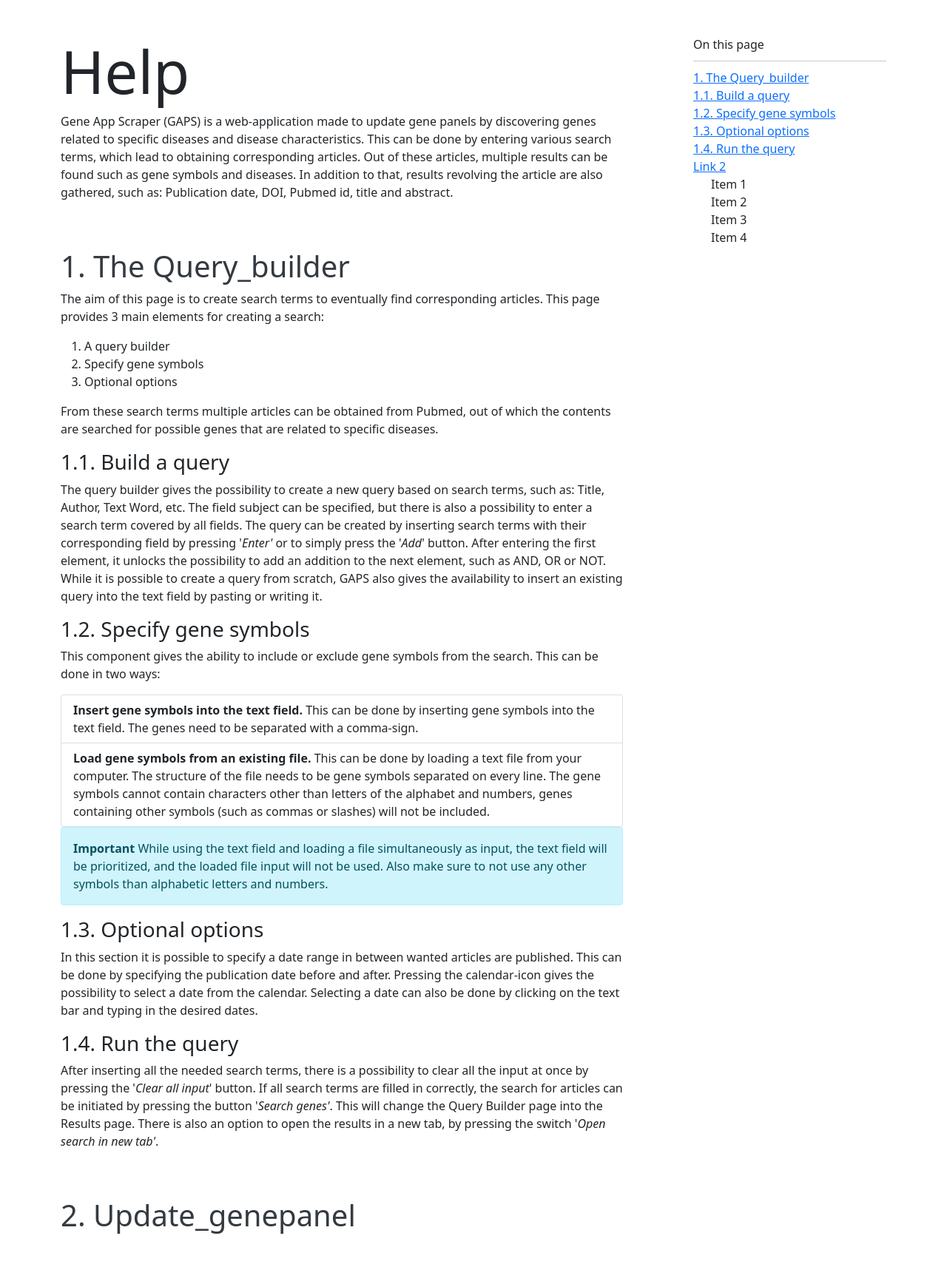
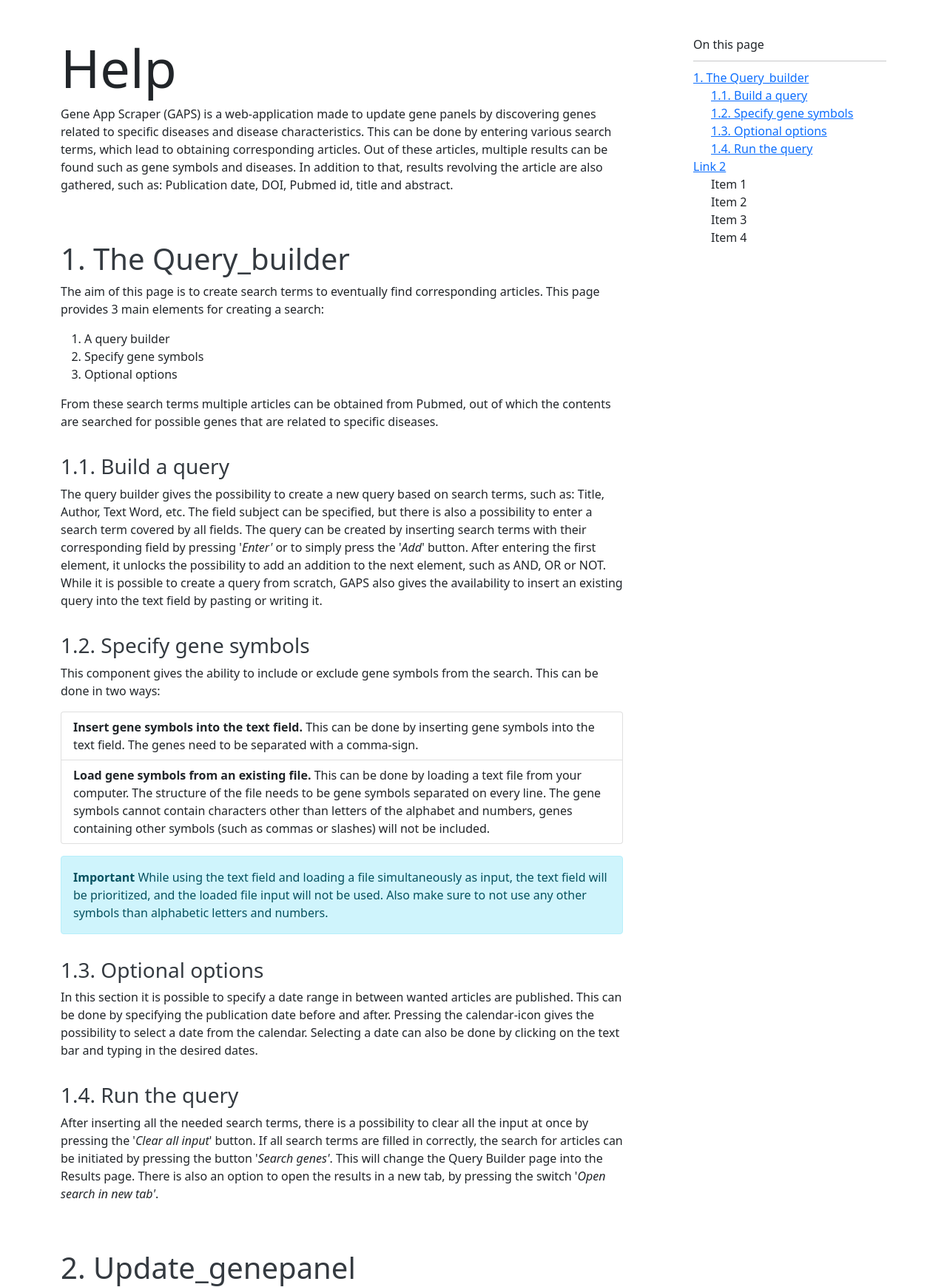
Before and after one commit to MaxNollet/j2_blk4_eindopdracht_flask, a Flask app: page /help in a window 1280 px wide. Shown: the part 62-1802 px from the top of the page at 74% size. Before the commit the page ends 1730 px from the top, so only its background shows below. Run offline with Flask 2, Linux system fonts and the light colour scheme; parts of the project's set-up code (start-up, migrations or seed data) failed here and were passed over; some libraries are stand-ins or nearby versions.

Commit message:
Ontbrekende stijl toegevoegd en inconsistenties verholpen

```diff
--- a/gaps/static/css/styles.css
+++ b/gaps/static/css/styles.css
@@ -47,10 +47,20 @@
   margin-right: 0.3rem;
 }
 
-#list_level_2 {
+.list_level_2 {
   margin-left: 1.5rem;
 }
 
 hr {
   margin: 10px 0;
 }
+
+.section_segment {
+  font-weight: 400;
+  color: var(--bs-gray-dark);
+  padding-top: 16px;
+}
+
+.list-group {
+  padding-bottom: 16px;
+}
--- a/gaps/templates/template_help.html
+++ b/gaps/templates/template_help.html
@@ -6,7 +6,7 @@
     <div class="container">
         <div class="row gy-4" id="row_help">
             <div class="col-lg-9 order-last order-lg-first" id="col_help">
-                <h1 class="display-1" id="header_help">Help</h1>
+                <h1 class="display-2" id="header_help">Help</h1>
                 <div class="row padding_below_section" id="row_welcome">
                     <div class="col-lg-11" id="col_welcome">
                         <p id="paragraph_welcome">Gene App Scraper (GAPS) is a web-application made to update gene panels by discovering genes related to specific diseases and disease characteristics. This can be done by entering various search terms, which lead to obtaining corresponding articles. Out of these articles, multiple results can be found such as gene symbols and diseases. In addition to that, results revolving the article are also gathered, such as: Publication date, DOI, Pubmed id, title and abstract.&nbsp;<br></p>
--- a/gaps/templates/template_results.html
+++ b/gaps/templates/template_results.html
@@ -33,7 +33,7 @@
             </div>
         </div>
         <div class="row flex-column" id="row_results"><div id="result_custom_code">
-        <div class="table-responsive" id="results">
+    <div class="table-responsive" id="results">
         <table class="table table-striped">
             <thead>
                 <tr>
```
